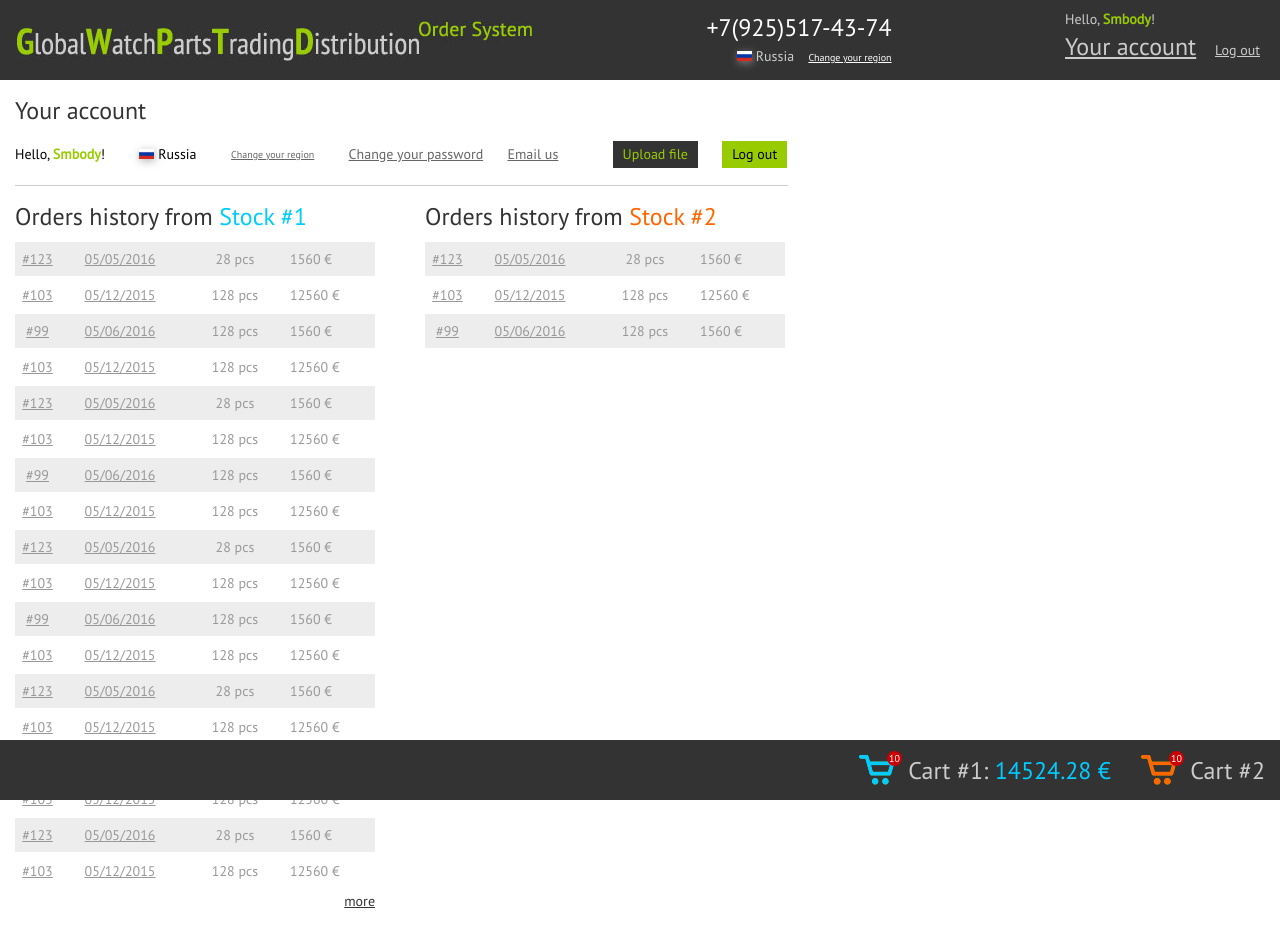
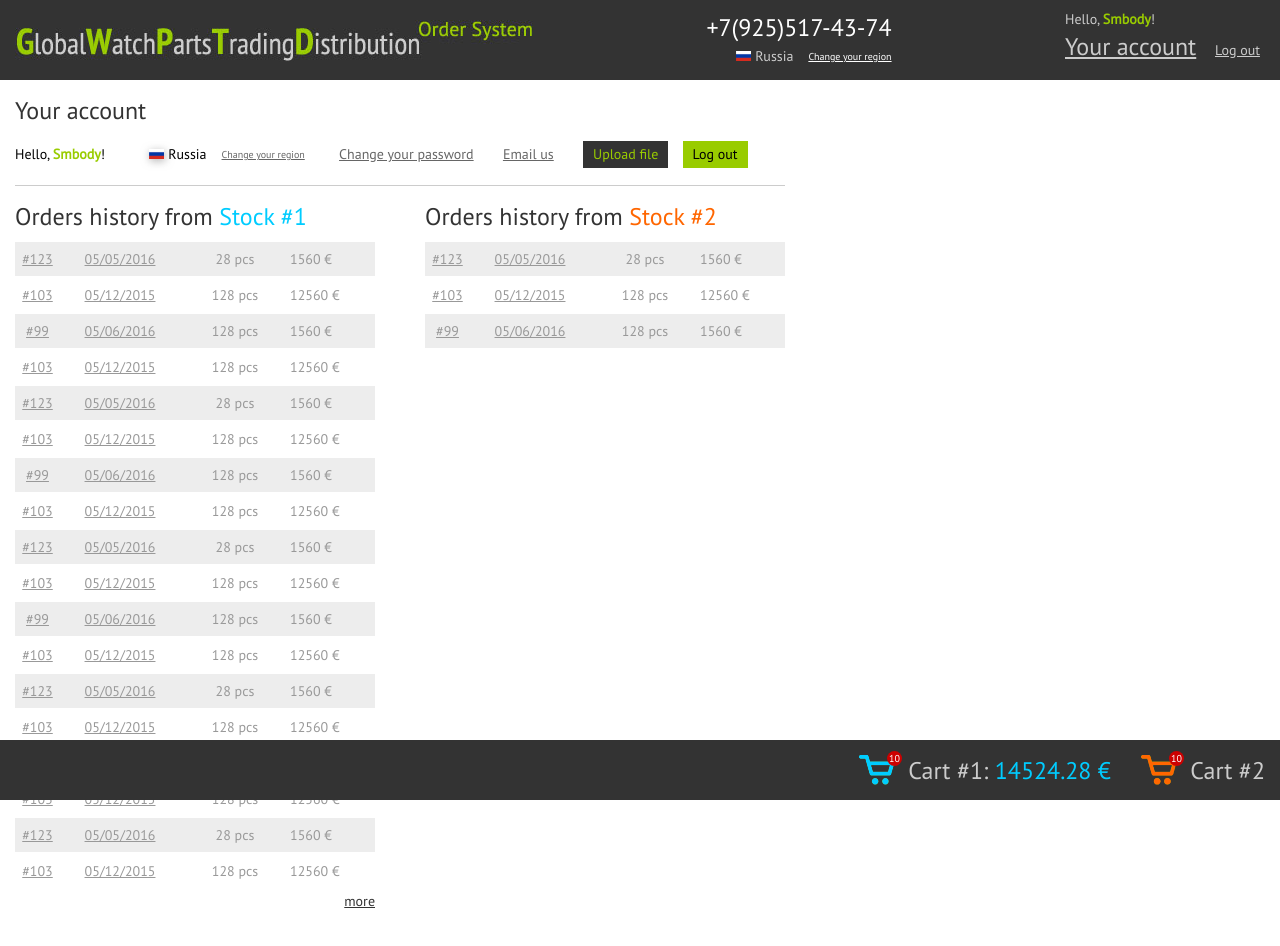
Before and after one commit to Barry-James/GlobalWatchParts, a plain HTML site: page account.html in a window 1280 px wide. Drawn offline with nearby package versions, Linux system fonts and the light colour scheme.

Commit message:
More clear `account-menu` block

```diff
--- a/account.html
+++ b/account.html
@@ -36,11 +36,11 @@
 						</a>
 						<div class="header-signin-full__contacts contacts">
 							<a href="tel:+79255174374" class="contacts__phone">+7(925)517-43-74</a>
-							<div class="change-region contacts__region">
+							<div class="change-region change-region_bg_dark contacts__region">
 								<div class="change-region__current">
 									<img src="images/flags/Russia.png" class="change-region__flag" alt="Flag of Russia">Russia
 								</div>
-								<a href="entry.html" class="change-region__link change-region__link_align_left">Change your region</a>
+								<a href="entry.html" class="change-region__link">Change your region</a>
 							</div>
 						</div>
 						<div class="header-signin-full__account account">
@@ -62,7 +62,7 @@
 				<h2 class="account-header">Your account</h2>
 				<div class="account-menu clearfix">
 					<div class="account-menu__item account-menu__item_name_hello">
-						Hello,&nbsp;<span class="account__name">Smbody</span>!
+						Hello,&nbsp;<span class="account-menu__name">Smbody</span>!
 					</div>
 					<div class="account-menu__item account-menu__item_name_region">
 						<div class="change-region">
@@ -73,15 +73,14 @@
 						</div>
 					</div>
 					<div class="account-menu__item">
-						<a href="#" class="account-menu__text account-menu__link">Change your password</a>
-						<a href="#" class="account-menu__text account-menu__link">Email us</a>
+						<a href="#" class="account-menu__link">Change your password</a>
+						<a href="#" class="account-menu__link">Email us</a>
 					</div>
 					<div class="account-menu__item">
-						<a href="#" class="account-menu__text upload account-menu__link">Upload file</a>
-						<a href="#" class="account-menu__text log-out account-menu__link">Log out</a>
+						<a href="#" class="account-menu__button account-menu__button_name_upload">Upload file</a>
+						<a href="#" class="account-menu__button account-menu__button_name_logout">Log out</a>
 					</div>
 				</div>
-				<div class="line"></div>
 				<div class="orders-table-wrapper">
 					<h2 class="orders">Orders history from&nbsp;<span class="orders_stock1">Stock #1</span></h2>
 					<div class="orders-table">
--- a/css/style.css
+++ b/css/style.css
@@ -469,7 +469,10 @@ body {
 
 /* Block .change-region */
 .change-region {
-    /* Do nothing */
+    text-align: right;
+}
+    .change-region_container_wide {
+        text-align: left;
     }
     .change-region__current {
         display: inline-block;
@@ -481,18 +484,20 @@ body {
         box-shadow: 1px 2px 8px 0px rgba(153, 153, 153, 0.75);
         margin-right: 4px;
     }
+        .change-region_bg_dark .change-region__flag {
+            box-shadow: none;
+        }
     .change-region__link {
+        float: right;
+        padding: 5px 0 0;
+        margin: 0 0 0 15px;
         font-size: 10px;
         color: #666666;
-        float: right;
-        padding-top: 5px;
     }
-        .change-region__link_align_left {
-            display: inline-block;
-            float: none;
-            margin: 0 0 0 10px;
+        .change-region_bg_dark .change-region__link {
             color: #FFF;
         }
+
 
 /* Block .form-signin */
 .form-signin  {
@@ -849,130 +854,6 @@ body {
     flex-wrap: wrap;
     justify-content: space-between;
 }
-/*
-    .catalog__item {
-        float: left;
-        vertical-align: top;
-        border-top: 40px solid transparent;
-        height: 414px;
-        padding: 0 0 0 15px;
-    }
-
-    .catalog__link{
-        display: block;
-        position: relative;
-    }
-    .zoom{
-        display: block;
-        background: rgba(255, 255, 255, .5);
-        width: 160px;
-        height: 50px;
-        position: absolute;
-        top: 75%;
-        visibility: hidden;
-    }
-    .zoom__pic{
-        position: absolute;
-        top: 20%;
-        left: 38%;
-    }
-    .catalog__link:hover .zoom{
-        visibility: visible;
-    }
-
-    .discription{
-
-    }
-        .discription__name{
-            font-size: 14px;
-            color: #333333;
-            text-align: center;
-            padding-top: 10px;
-        }
-        .discription__price{
-            text-align: center;
-            font-size: 20px;
-            color: #000000;
-        }
-        .discription__price_msrp{
-            font-size: 12px;
-            color: #666666;
-        }
-    .stock{
-        position: relative;
-    }
-    .stock__pcs-number{
-            font-size: 12px;
-            color: #666666;
-            text-align: center;
-            padding-bottom: 3px;
-        }
-        .stock__adding{
-            margin-bottom: 10px;
-        }
-            .sign {
-                float: left;
-                width: 19px;
-                background: #333333;
-                height: 25px;
-                line-height: 25px;
-                font-size: 20px;
-                text-align: center;
-                vertical-align: top;
-                cursor: pointer;
-            }
-            .sign:hover{
-                box-shadow: 2px 2px 0px 0px #333333 inset,
-                            -2px -2px 0px 0px #333333 inset,
-                            3px 3px 0px 0px #ffffff inset,
-                            -3px -3px 0px 0px #ffffff inset;
-            }
-            .sign_stock1{
-                color: #00ccff;
-            }
-            .sign_stock2{
-                color: #ff6600;
-            }
-            .sign_table{
-                color: #333333;
-                background: #cccccc;
-            }
-            .sign_table:hover{
-                box-shadow: 2px 2px 0px 0px #cccccc inset,
-                            -2px -2px 0px 0px #cccccc inset,
-                            3px 3px 0px 0px #ffffff inset,
-                            -3px -3px 0px 0px #ffffff inset;
-            }
-            .number{
-                float: left;
-                width: 12px;
-                padding: 0 6px 0 8px;
-                color: #000000;
-                border-top: 2px solid #333333;
-                border-bottom: 2px solid #333333;
-                height: 21px;
-                font-size: 14px;
-                position: relative;
-                top: 0px;
-            }
-                .number_table{
-                    border-top: 2px solid #cccccc;
-                    border-bottom: 2px solid #cccccc;
-                }
-            .add{
-                display: inline-block;
-                width: 80px;
-                color: #000000;
-                height: 25px;
-                font-size: 14px;
-            }
-            .add_stock1{
-                background: #00ccff;
-            }
-            .add_stock2{
-                background: #ff6600;
-            }
-            */
 .catalog-item {
     width: 160px;
     flex-grow: 1;
@@ -1388,33 +1269,27 @@ body {
 
 /* Block .account-menu */
 .account-menu {
-    margin: 0 0 0 15px;
+    max-width: 770px;
+    margin: 0 15px;
+    padding: 0 0 10px 0;
+    border-bottom: 1px solid #CCC;
 }
-    .account-menu__text {
-        display: inline-block;
-        margin-right: 20px;
+    .account-menu__name {
+        font-weight: bold;
+        color: #99cc00;
     }
     .account-menu__link {
+        display: inline-block;
+        margin: 0 25px 0 0;
         font-size: 14px;
         color: #666666;
     }
-    .account-menu__item {
+    .account-menu__button {
         display: inline-block;
-        margin: 0 30px 0 0;
-        height: 30px;
-        white-space: nowrap;
+        font-size: 14px;
+        margin: 0 10px 0 0;
     }
-        .account-menu__item:last-child{
-         margin: 0;
-        }
-        .account-menu__item_name_region {
-            width: 175px;
-        }
-        .account-menu__item_name_hello {
-            font-size: 14px;
-        }
-
-.upload {
+        .account-menu__button_name_upload {
             height: 27px;
             line-height: 27px;
             padding: 0 10px;
@@ -1422,7 +1297,7 @@ body {
             background-color: #333333;
             text-decoration: none;
         }
-.log-out{
+        .account-menu__button_name_logout {
             height: 27px;
             line-height: 27px;
             color: #000000;
@@ -1430,11 +1305,20 @@ body {
             text-decoration: none;
             padding: 0 10px;
         }
-.line{
-    width: 773px;
-    height: 1px;
-    background: #cccccc;
-    margin: 10px 15px 0;
+    .account-menu__item {
+        display: inline-block;
+        height: 30px;
+        white-space: nowrap;
+    }
+        .account-menu__item:last-child {
+            margin: 0;
+        }
+        .account-menu__item_name_region {
+            margin: 0 30px 0 0;
+        }
+        .account-menu__item_name_hello {
+            font-size: 14px;
+            margin: 0 40px 0 0;
         }
 
 /* Block .orders */
```
Also changed, not shown: brands.html (+2 -2 lines), cart.html (+2 -2 lines), catalog.html (+2 -2 lines), sign_in.html (+1 -1 lines). Lines whose indentation alone changed are shown as unchanged.
